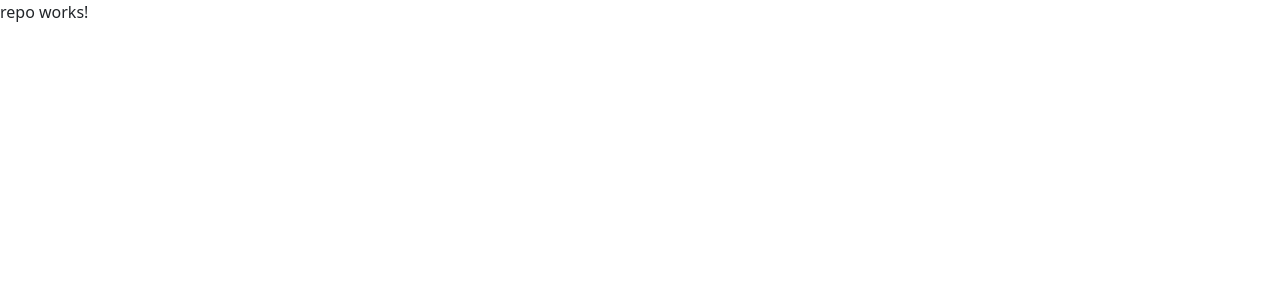
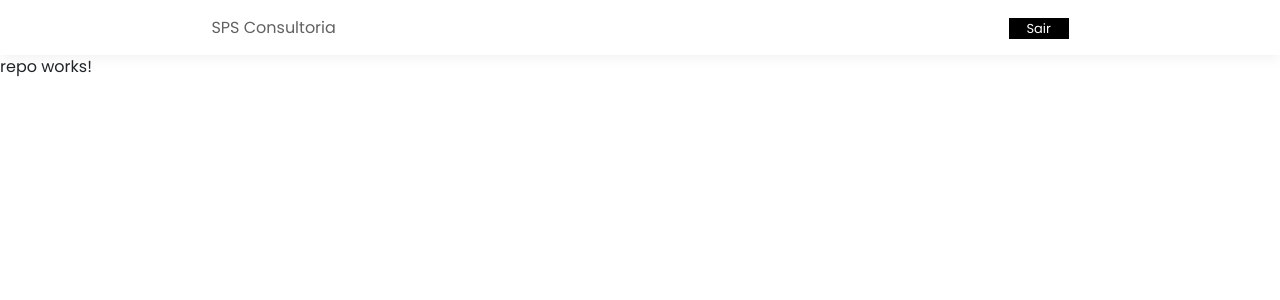
Before and after one commit to pedroluiznogueira/sps-ng, an Angular app: page / in a window 1280 px wide. Shown: the top 300 px of the page. Built offline with nearby package versions, Linux system fonts and the light colour scheme; sample sign-in values are in the browser's storage.

Commit message:
main platform navbar

```diff
--- a/src/app/app.module.ts
+++ b/src/app/app.module.ts
@@ -8,6 +8,7 @@ import { RegisterComponent } from './components/account/register/register.compon
 import { HomeComponent } from './components/layout/home/home.component';
 import { AuthenticationComponent } from './components/layout/authentication/authentication.component';
 import { RepoComponent } from './components/entity/repo/repo.component';
+import { NavbarComponent } from './components/layout/navbar/navbar.component';
 
 @NgModule({
   declarations: [
@@ -16,7 +17,8 @@ import { RepoComponent } from './components/entity/repo/repo.component';
     RegisterComponent,
     HomeComponent,
     AuthenticationComponent,
-    RepoComponent
+    RepoComponent,
+    NavbarComponent
   ],
   imports: [
     BrowserModule,
--- a/src/app/components/account/login/login.component.css
+++ b/src/app/components/account/login/login.component.css
@@ -42,7 +42,6 @@
 /* create account link */
 
 .form-group-question {
-    font-family: 'Poppins';
     font-size: 15px;
     cursor: pointer;
     color:rgb(98, 98, 98);
--- a/src/app/components/account/register/register.component.css
+++ b/src/app/components/account/register/register.component.css
@@ -41,7 +41,6 @@
 /* create account link */
 
 .form-group-question {
-    font-family: 'Poppins';
     font-size: 15px;
     cursor: pointer;
     color:rgb(98, 98, 98);
--- a/src/app/components/layout/home/home.component.html
+++ b/src/app/components/layout/home/home.component.html
@@ -1 +1,2 @@
+<app-navbar></app-navbar>
 <router-outlet></router-outlet>
--- /dev/null
+++ b/src/app/components/layout/navbar/navbar.component.css
@@ -0,0 +1,44 @@
+.navbar {
+    width: 100vw;
+    height: 55px;
+    box-shadow: rgba(0, 0, 0, 0.05) 0px 4px 12px 0px;
+
+    display: flex;
+    justify-content: space-around;
+    align-items: center;
+    gap: 250px;
+}
+
+/* logo */
+
+.logo {
+    cursor: pointer;
+    color: rgb(98, 98, 98);
+}
+
+.logo:hover {
+    color: black;
+}
+
+.logo:active {
+    cursor: pointer;
+    color: rgb(98, 98, 98);
+}
+
+/* logout button */
+
+.logout {
+    width: 60px;
+    background-color: black;
+    color: white;
+    font-size: 13px;
+    border: none;
+}
+
+.logout:hover {
+    background-color: rgb(98, 98, 98);
+}
+
+.logout:active {
+    background-color: black;
+}
--- /dev/null
+++ b/src/app/components/layout/navbar/navbar.component.html
@@ -0,0 +1,8 @@
+<nav class="navbar">
+    <div class="logo-block">
+        <span class="logo">SPS Consultoria</span>
+    </div>
+    <div class="logout-block">
+        <button class="logout">Sair</button>
+    </div>
+</nav>
--- /dev/null
+++ b/src/app/components/layout/navbar/navbar.component.ts
@@ -0,0 +1,15 @@
+import { Component, OnInit } from '@angular/core';
+
+@Component({
+  selector: 'app-navbar',
+  templateUrl: './navbar.component.html',
+  styleUrls: ['./navbar.component.css']
+})
+export class NavbarComponent implements OnInit {
+
+  constructor() { }
+
+  ngOnInit(): void {
+  }
+
+}
--- a/src/styles.css
+++ b/src/styles.css
@@ -1,2 +1,6 @@
 /* You can add global styles to this file, and also import other style files */
 @import url('https://fonts.googleapis.com/css2?family=Poppins&display=swap');
+
+* {
+    font-family: 'Poppins';
+}
```
Also changed, not shown: 1 other file (tests, documents, lock files or other folders).
